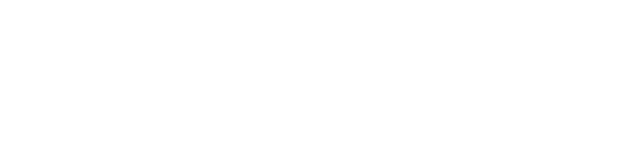
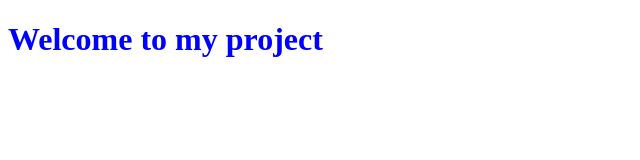
Before and after one commit to Kabi606/my-first-repo, a plain HTML site: page index.html in a window 1280 px wide. Shown: the whole page, without its empty margins (0-640 px from the left). Drawn offline with Linux system fonts and the light colour scheme.

Commit message:
style added

```diff
--- a/index.html
+++ b/index.html
@@ -4,8 +4,9 @@
     <meta charset="UTF-8">
     <meta name="viewport" content="width=device-width, initial-scale=1.0">
     <title>MY first github repo</title>
+    <link rel="stylesheet" href="style.css"
 </head>
 <body>
-
+    <h1>Welcome to my project</h1>
 </body>
 </html>
--- /dev/null
+++ b/style.css
@@ -0,0 +1,3 @@
+h1{
+    color:blue
+}
```
